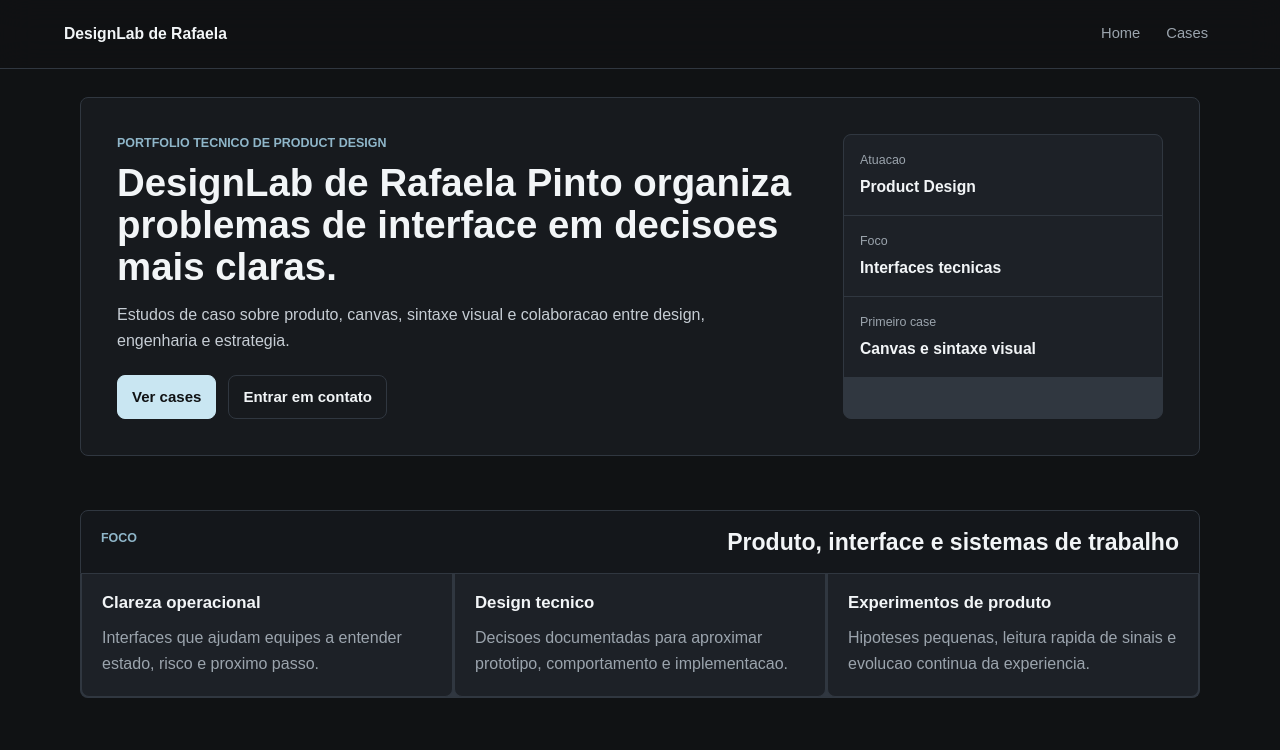
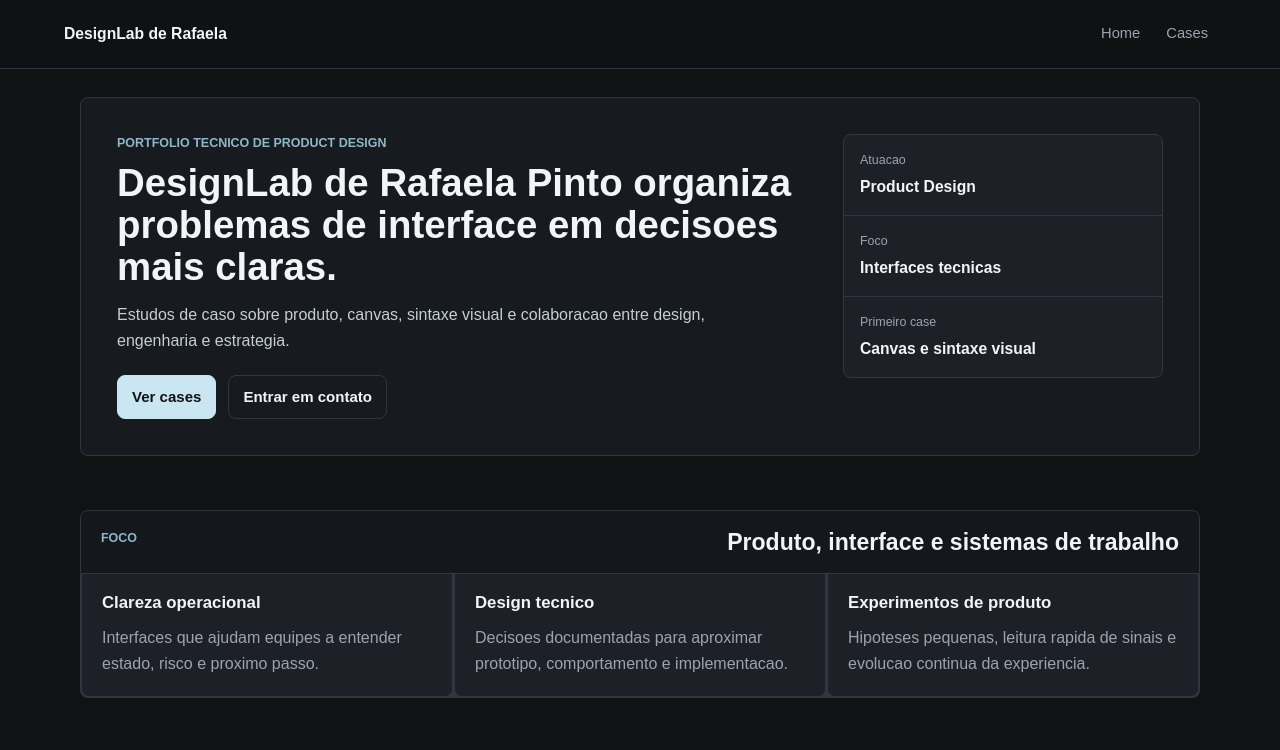
Before and after one commit to rafaelabp/DesignLab, a Next.js app: page / in a window 1280 px wide. Shown: the top 750 px of the page. Built offline with nearby package versions, Linux system fonts and the light colour scheme.

Commit message:
Fix hero summary panel height

```diff
--- a/app/globals.css
+++ b/app/globals.css
@@ -113,6 +113,7 @@ p {
 
 .heroPanel {
   display: grid;
+  align-items: start;
   grid-template-columns: minmax(0, 1fr) 320px;
   gap: 20px;
   border: 1px solid var(--line);
@@ -127,6 +128,7 @@ p {
 
 .heroAside {
   display: grid;
+  align-self: start;
   align-content: start;
   gap: 1px;
   overflow: hidden;
```
